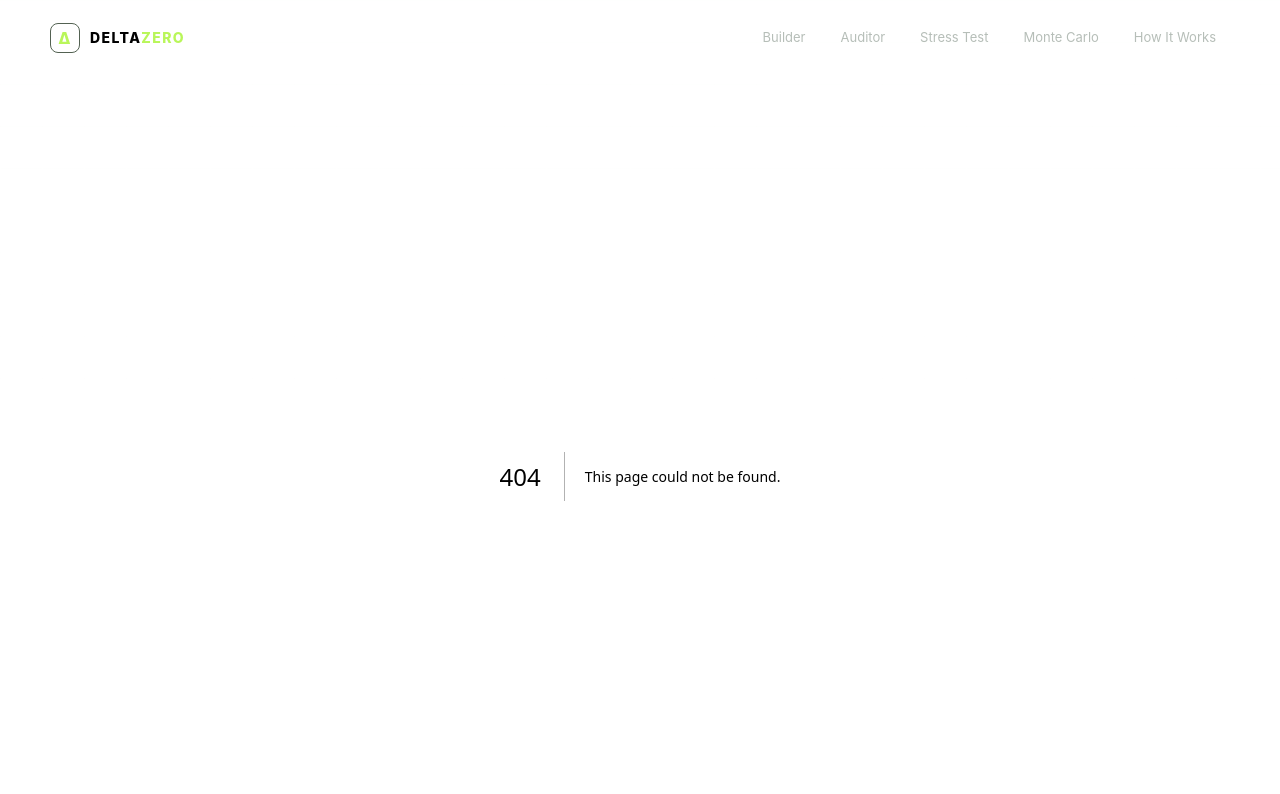
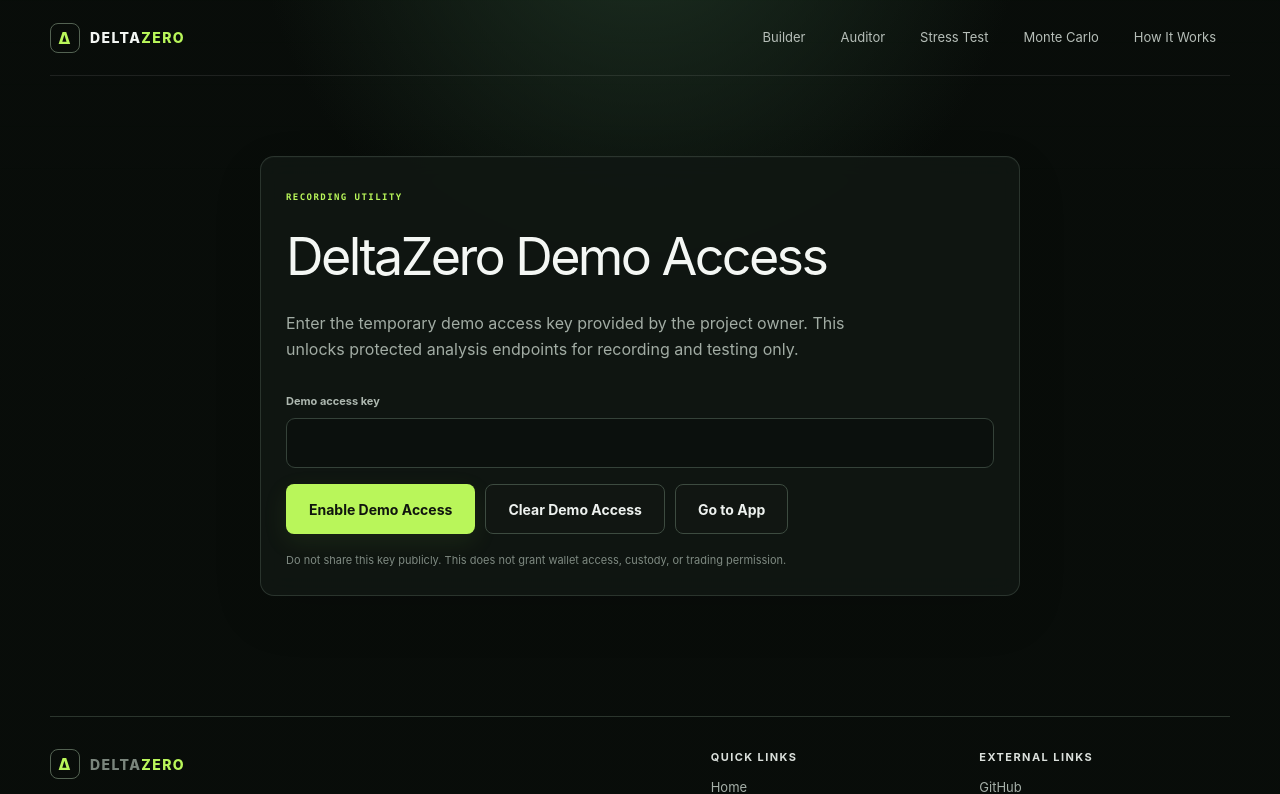
Before and after one commit to Teecash96/DeltaZero, a Next.js app in the folder frontend/: page /demo-access in a window 1280 px wide. Before the commit this address had no page. Shown: the top 794 px of the page. Built offline with nearby package versions, Linux system fonts and the light colour scheme.

Commit message:
feat: add hidden editor demo access

```diff
--- /dev/null
+++ b/frontend/app/demo-access/page.tsx
@@ -0,0 +1,12 @@
+import type { Metadata } from "next";
+
+import { DemoAccessForm } from "@/components/demo-access-form";
+
+export const metadata: Metadata = {
+  title: "DeltaZero Demo Access",
+  robots: { index: false, follow: false },
+};
+
+export default function DemoAccessPage() {
+  return <DemoAccessForm />;
+}
--- a/frontend/app/globals.css
+++ b/frontend/app/globals.css
@@ -31,6 +31,8 @@ button:focus-visible, a:focus-visible, input:focus-visible, select:focus-visible
 .logo { display: flex; align-items: center; flex: 0 0 auto; font-size: 14px; font-weight: 780; letter-spacing: .1em; }
 .logo > span:last-child { color: var(--green); }
 .logo-mark { display: grid; place-items: center; width: 30px; height: 30px; margin-right: 10px; border: 1px solid #536252; border-radius: 8px; color: var(--green); font-size: 16px; }
+.site-brand-block { display: flex; align-items: center; gap: 12px; }
+.demo-access-indicator { padding: 5px 8px; border: 1px solid rgba(185,246,90,.22); border-radius: 999px; color: #a9c98b; background: rgba(185,246,90,.045); font: 8px var(--font-geist-mono); letter-spacing: .06em; text-transform: uppercase; }
 .site-header nav { display: flex; align-items: center; gap: 7px; color: #b6beb8; font-size: 13px; }
 .site-nav-link { min-height: 40px; padding: 10px 13px; display: inline-flex; align-items: center; justify-content: center; border: 1px solid transparent; border-radius: 8px; cursor: pointer; transition: color .15s ease, background-color .15s ease, border-color .15s ease, box-shadow .15s ease; }
 .site-nav-link:hover { color: #fff; background: rgba(255,255,255,.045); }
@@ -43,6 +45,19 @@ button:focus-visible, a:focus-visible, input:focus-visible, select:focus-visible
 .glass-card { border: 1px solid rgba(164,188,168,.2); border-radius: 16px; background: rgba(17,24,19,.78); box-shadow: 0 24px 70px rgba(0,0,0,.24), inset 0 1px 0 rgba(255,255,255,.025); backdrop-filter: blur(16px); -webkit-backdrop-filter: blur(16px); }
 .glass-card-interactive { transition: border-color .18s ease, background-color .18s ease, transform .18s ease; }
 .glass-card-interactive:hover { border-color: rgba(185,246,90,.34); background: rgba(22,31,24,.88); transform: translateY(-2px); }
+.demo-access-page { max-width: 760px; min-height: calc(100vh - 160px); display: grid; place-items: center; }
+.demo-access-card { width: 100%; padding: 34px; border-color: rgba(164,188,168,.28); background: rgba(15,22,17,.9); }
+.demo-access-heading > span { color: var(--green); font: 750 9px var(--font-geist-mono); letter-spacing: .16em; text-transform: uppercase; }
+.demo-access-heading h1 { margin: 12px 0 14px; font-size: clamp(34px, 6vw, 52px); letter-spacing: -.05em; }
+.demo-access-heading p { max-width: 620px; margin: 0; color: var(--muted); line-height: 1.65; }
+.demo-access-card form { margin-top: 30px; }
+.demo-access-card label { display: block; margin-bottom: 9px; color: #aeb8b0; font-size: 11px; font-weight: 700; }
+.demo-access-card input { width: 100%; height: 50px; padding: 0 14px; border: 1px solid #354239; border-radius: 9px; outline: none; background: #0b100d; color: var(--ink); }
+.demo-access-card input:focus { border-color: rgba(185,246,90,.58); box-shadow: 0 0 0 3px rgba(185,246,90,.08); }
+.demo-access-actions { margin-top: 16px; display: flex; flex-wrap: wrap; gap: 10px; }
+.demo-access-status { margin: 22px 0 0; padding: 12px 14px; border: 1px solid #414b43; border-radius: 8px; color: #aeb8b0; background: #0c120e; font-size: 12px; }
+.demo-access-status-enabled { border-color: rgba(185,246,90,.25); color: #c8e8ac; }
+.demo-access-warning { margin: 18px 0 0; color: #7f8a82; font-size: 11px; line-height: 1.6; }
 .hero-shell { max-width: 1000px; margin: auto; padding: 118px 28px 112px; text-align: center; }
 .hero-marketing { max-width: 1240px; min-height: 720px; display: grid; grid-template-columns: minmax(0, .92fr) minmax(480px, 1.08fr); align-items: center; gap: clamp(44px, 7vw, 92px); text-align: left; }
 .hero-marketing-copy { min-width: 0; }
@@ -823,8 +838,11 @@ button:focus-visible, a:focus-visible, input:focus-visible, select:focus-visible
   .mc-drivers article { grid-template-columns: 28px minmax(0, 1fr); }.mc-drivers article > span { grid-column: 2; }
   .site-header { min-height: 112px; padding: 15px 0 12px; align-items: flex-start; flex-direction: column; gap: 12px; }
   .site-header nav { width: 100%; display: grid; grid-template-columns: 1fr; gap: 4px; }
+  .site-brand-block { width: 100%; justify-content: space-between; }
   .site-nav-link { min-width: 0; padding: 8px 10px; overflow-wrap: anywhere; white-space: normal; text-align: center; font-size: 11px; }
   .hero-shell, .section-wrap { padding-left: 18px; padding-right: 18px; }
+  .demo-access-card { padding: 23px; }
+  .demo-access-actions { align-items: stretch; flex-direction: column; }
   .hero-shell { padding-top: 72px; padding-bottom: 82px; }
   .hero-marketing { min-height: 0; gap: 42px; }
   .hero-shell h1 { font-size: clamp(43px, 13.5vw, 58px); }
--- /dev/null
+++ b/frontend/components/demo-access-form.tsx
@@ -0,0 +1,60 @@
+"use client";
+
+import Link from "next/link";
+import { useState, useSyncExternalStore, type FormEvent } from "react";
+
+import { clearDemoAccess, enableDemoAccess, hasDemoAccess, subscribeToDemoAccess } from "@/lib/demo-access";
+
+export function DemoAccessForm() {
+  const [key, setKey] = useState("");
+  const [message, setMessage] = useState<string | null>(null);
+  const enabled = useSyncExternalStore(subscribeToDemoAccess, hasDemoAccess, () => false);
+
+  function enable(event: FormEvent<HTMLFormElement>) {
+    event.preventDefault();
+    const saved = enableDemoAccess(key);
+    setKey("");
+    setMessage(saved ? "Demo access enabled for this browser session." : "Enter a demo access key to continue.");
+  }
+
+  function clear() {
+    clearDemoAccess();
+    setKey("");
+    setMessage("Demo access cleared for this browser session.");
+  }
+
+  return (
+    <div className="workspace demo-access-page">
+      <section className="panel demo-access-card" aria-labelledby="demo-access-title">
+        <div className="demo-access-heading">
+          <span>Recording utility</span>
+          <h1 id="demo-access-title">DeltaZero Demo Access</h1>
+          <p>Enter the temporary demo access key provided by the project owner. This unlocks protected analysis endpoints for recording and testing only.</p>
+        </div>
+        <form onSubmit={enable}>
+          <label htmlFor="demo-access-key">Demo access key</label>
+          <input
+            id="demo-access-key"
+            name="demo-access-key"
+            type="password"
+            value={key}
+            onChange={(event) => setKey(event.target.value)}
+            autoComplete="off"
+            spellCheck={false}
+          />
+          <div className="demo-access-actions">
+            <button className="button button-primary" type="submit">Enable Demo Access</button>
+            <button className="button button-secondary" type="button" onClick={clear}>Clear Demo Access</button>
+            <Link className="button button-secondary" href="/builder">Go to App</Link>
+          </div>
+        </form>
+        {(message || enabled) ? (
+          <p className={`demo-access-status${enabled ? " demo-access-status-enabled" : ""}`} role="status">
+            {message ?? "Demo access enabled for this browser session."}
+          </p>
+        ) : null}
+        <p className="demo-access-warning">Do not share this key publicly. This does not grant wallet access, custody, or trading permission.</p>
+      </section>
+    </div>
+  );
+}
--- a/frontend/components/site-header.tsx
+++ b/frontend/components/site-header.tsx
@@ -2,6 +2,9 @@
 
 import Link from "next/link";
 import { usePathname } from "next/navigation";
+import { useSyncExternalStore } from "react";
+
+import { hasDemoAccess, subscribeToDemoAccess } from "@/lib/demo-access";
 
 const navItems = [
   { href: "/builder", label: "Builder" },
@@ -20,12 +23,16 @@ function isActive(pathname: string, href: string) {
 
 export function SiteHeader() {
   const pathname = usePathname();
+  const demoAccessActive = useSyncExternalStore(subscribeToDemoAccess, hasDemoAccess, () => false);
 
   return (
     <header className="site-header">
-      <Link href="/" className="logo" aria-label="DeltaZero home">
-        <span className="logo-mark">Δ</span>DELTA<span>ZERO</span>
-      </Link>
+      <div className="site-brand-block">
+        <Link href="/" className="logo" aria-label="DeltaZero home">
+          <span className="logo-mark">Δ</span>DELTA<span>ZERO</span>
+        </Link>
+        {demoAccessActive ? <span className="demo-access-indicator">Demo access active</span> : null}
+      </div>
       <nav aria-label="Primary navigation">
         {navItems.map((item) => {
           const active = isActive(pathname, item.href);
--- a/frontend/lib/api.ts
+++ b/frontend/lib/api.ts
@@ -11,6 +11,7 @@ import type {
   MonteCarloRequest,
   MonteCarloResponse,
 } from "./types";
+import { getDemoAccessKey } from "./demo-access";
 
 export const API_BASE =
   process.env.NEXT_PUBLIC_API_BASE ?? "http://localhost:8000";
@@ -51,10 +52,26 @@ export class PaymentRequiredError extends Error {
   }
 }
 
+const DEMO_ACCESS_PATHS = new Set([
+  "/strategy/build",
+  "/strategy/audit",
+  "/strategy/stress-test",
+  "/stress-test/run",
+  "/wallet/analyze",
+  "/monte-carlo/run",
+]);
+
+function protectedRequestHeaders(path: string): HeadersInit {
+  const headers: Record<string, string> = { "Content-Type": "application/json" };
+  const demoAccessKey = DEMO_ACCESS_PATHS.has(path) ? getDemoAccessKey() : null;
+  if (demoAccessKey) headers["X-DeltaZero-Admin-Key"] = demoAccessKey;
+  return headers;
+}
+
 async function post<T>(path: string, body: unknown): Promise<T> {
   const response = await fetch(`${API_BASE}${path}`, {
     method: "POST",
-    headers: { "Content-Type": "application/json" },
+    headers: protectedRequestHeaders(path),
     body: JSON.stringify(body),
   });
 
--- /dev/null
+++ b/frontend/lib/demo-access.ts
@@ -0,0 +1,32 @@
+export const DEMO_ACCESS_STORAGE_KEY = "deltazero_demo_access_key";
+export const DEMO_ACCESS_CHANGE_EVENT = "deltazero:demo-access-change";
+
+export function getDemoAccessKey(): string | null {
+  if (typeof window === "undefined") return null;
+  return window.sessionStorage.getItem(DEMO_ACCESS_STORAGE_KEY);
+}
+
+export function hasDemoAccess(): boolean {
+  return Boolean(getDemoAccessKey());
+}
+
+export function subscribeToDemoAccess(callback: () => void): () => void {
+  if (typeof window === "undefined") return () => undefined;
+  window.addEventListener(DEMO_ACCESS_CHANGE_EVENT, callback);
+  return () => window.removeEventListener(DEMO_ACCESS_CHANGE_EVENT, callback);
+}
+
+export function enableDemoAccess(key: string): boolean {
+  if (typeof window === "undefined") return false;
+  const normalized = key.trim();
+  if (!normalized) return false;
+  window.sessionStorage.setItem(DEMO_ACCESS_STORAGE_KEY, normalized);
+  window.dispatchEvent(new Event(DEMO_ACCESS_CHANGE_EVENT));
+  return true;
+}
+
+export function clearDemoAccess(): void {
+  if (typeof window === "undefined") return;
+  window.sessionStorage.removeItem(DEMO_ACCESS_STORAGE_KEY);
+  window.dispatchEvent(new Event(DEMO_ACCESS_CHANGE_EVENT));
+}
```
Also changed, not shown: 1 other file (tests, documents, lock files or other folders).
